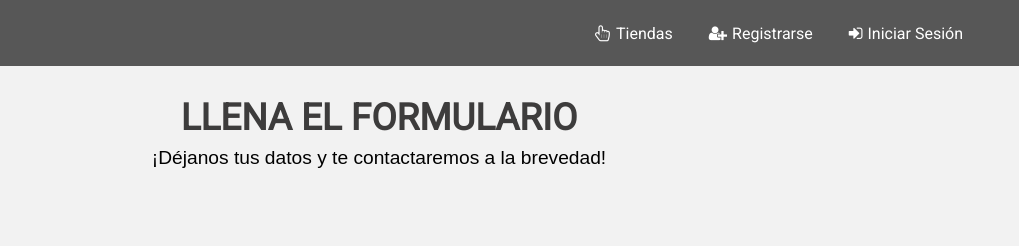
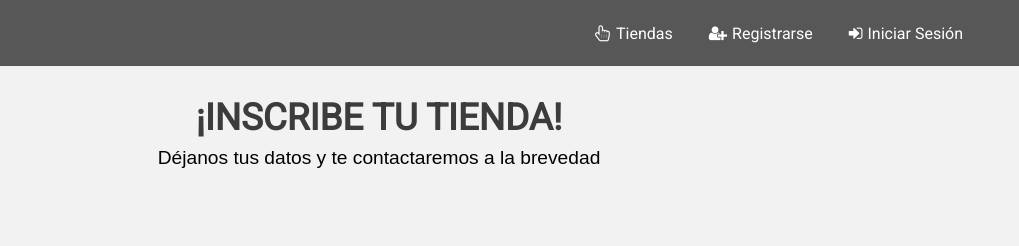
Before and after one commit to joaquinvastt/TodoEstetica, a plain HTML site: page contacto.html in a window 1280 px wide. Shown: the top 246 px of the page, 261-1280 px from the left. Drawn offline with Linux system fonts and the light colour scheme.

Commit message:
1.0.9 v6

```diff
--- a/contacto.html
+++ b/contacto.html
@@ -32,8 +32,8 @@
 
     <section class="contacto">
         <div>
-            <h2>Llena el formulario</h2>
-            <p>¡Déjanos tus datos y te contactaremos a la brevedad!</p>
+            <h2>¡Inscribe tu tienda!</h2>
+            <p>Déjanos tus datos y te contactaremos a la brevedad</p>
         </div>
     </section>
 
```
